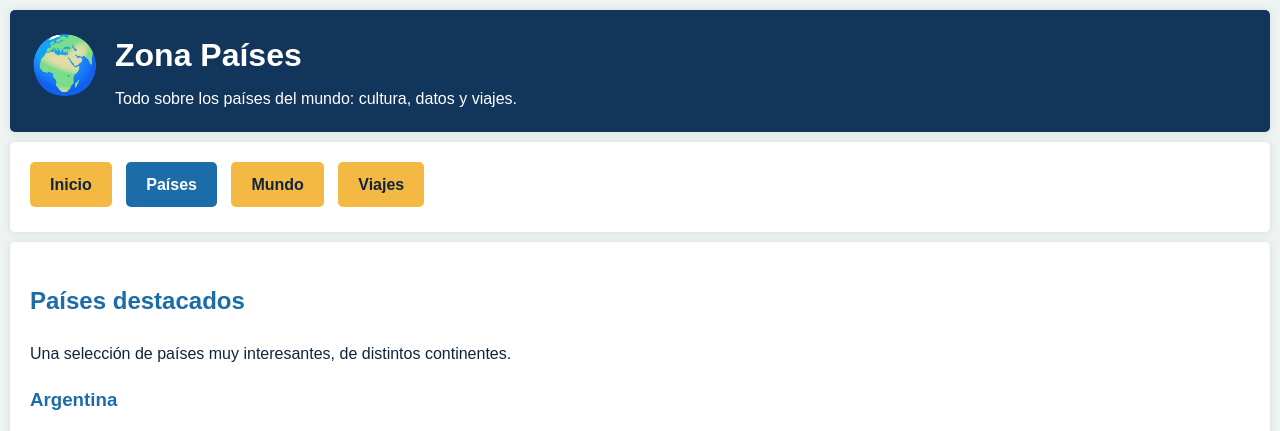
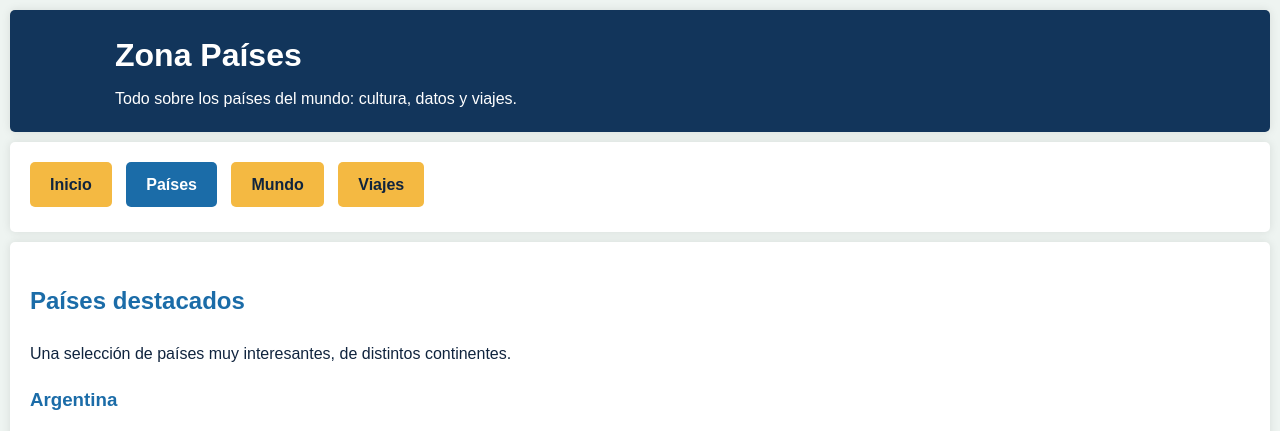
Before and after one commit to garbariniolivia-bot/tp-final-Garbarini-Olivia-4E, a plain HTML site: page paises.html in a window 1280 px wide. Shown: the top 431 px of the page. Drawn offline with Linux system fonts and the light colour scheme.

Commit message:
terminado

```diff
--- a/paises.html
+++ b/paises.html
@@ -10,7 +10,7 @@
 <body>
 
     <header>
-        <div class="logo">🌍</div>
+        <div class="logo"></div>
         <div>
             <h1>Zona Países</h1>
             <p>Todo sobre los países del mundo: cultura, datos y viajes.</p>
```
Also changed, not shown: viajes.html (+1 -1 lines).
